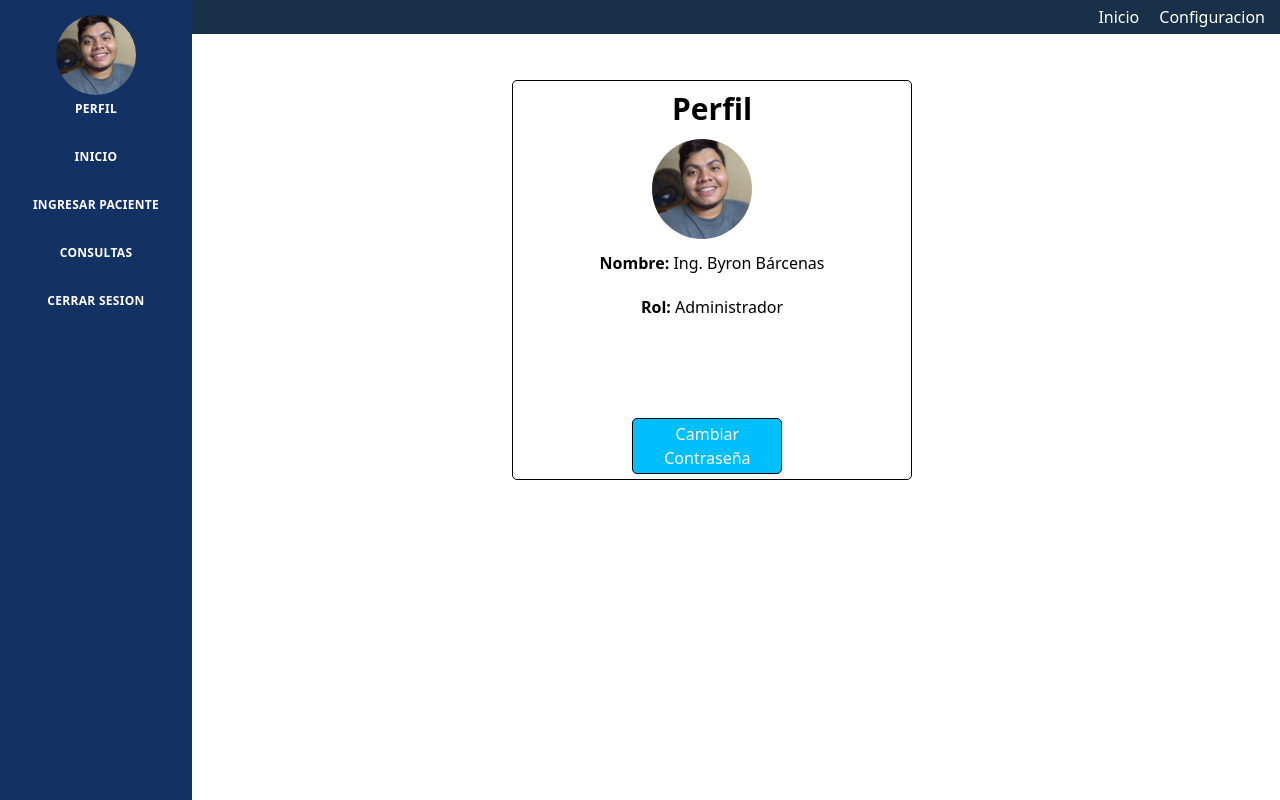
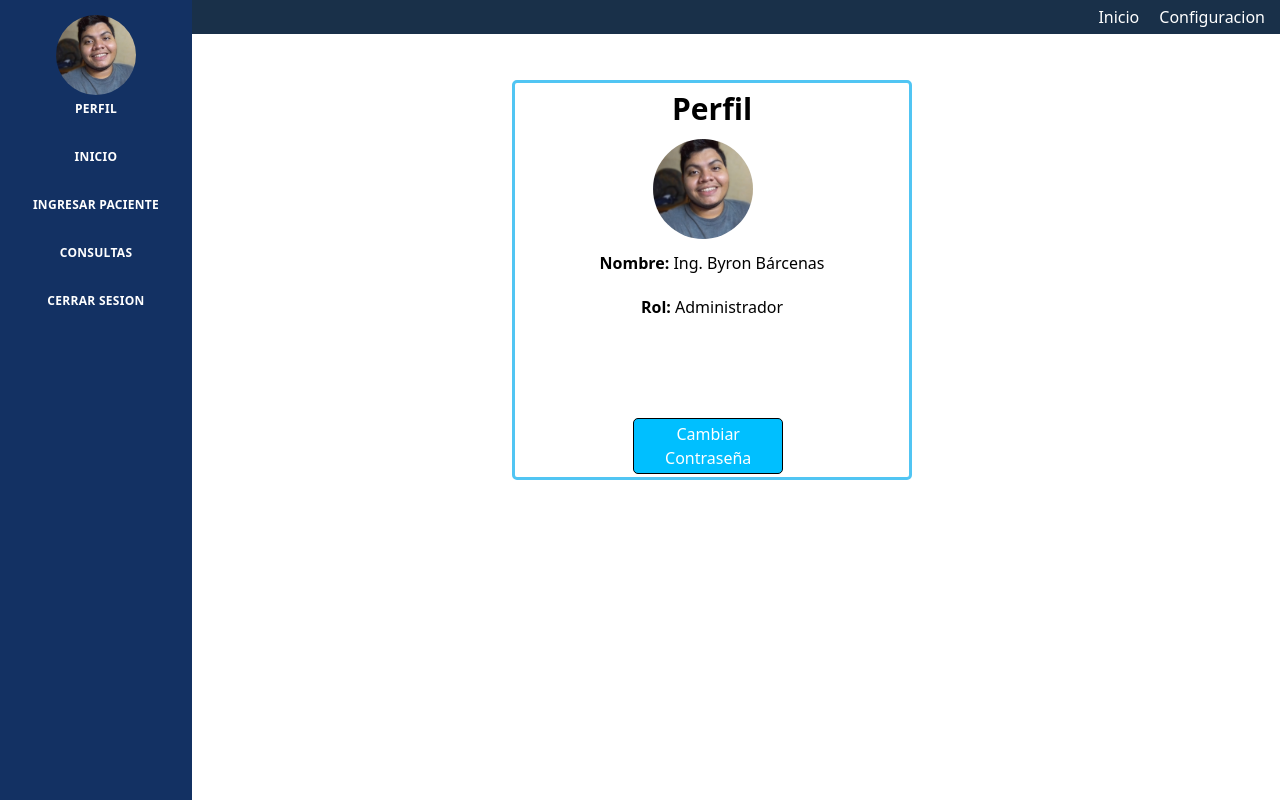
Before and after one commit to Xavybarcenas/vitfile_nextjs, a Next.js app: page /dashboard/perfil in a window 1280 px wide. Built offline with nearby package versions, Linux system fonts and the light colour scheme.

Commit message:
cambios a la interfaz

```diff
--- a/styles/dashboard/ingresarPaciente.module.css
+++ b/styles/dashboard/ingresarPaciente.module.css
@@ -3,9 +3,9 @@
   display: block;
 }
 .titulo{
+    font-size: 20px;
+    font-weight: bold;
     text-align: center;
-    font-family:'Courier New', Courier, monospace;
-    font-weight: bold;
     display: block;
 
 }
--- a/styles/dashboard/perfil.module.css
+++ b/styles/dashboard/perfil.module.css
@@ -4,7 +4,7 @@
 }
 
 .perfil_card{
-    border: solid black 1px;
+    border: solid #51c5f3 3px;
     border-radius: 5px;
     width: 400px;
     height: 400px;
```
